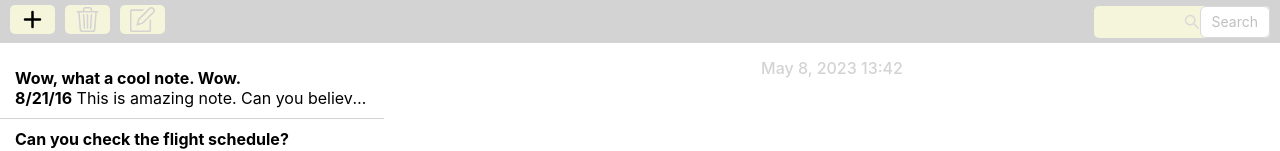
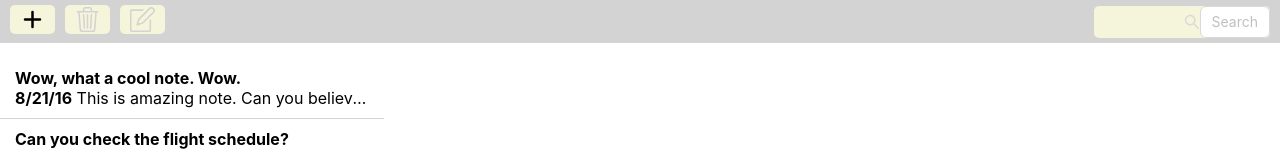
Before and after one commit to Anatolii1996/notes, a React (Create React App) app: page /work in a window 1280 px wide. Shown: the top 151 px of the page. Built offline with nearby package versions, Linux system fonts and the light colour scheme.

Commit message:
delete time-header

```diff
--- a/src/App.scss
+++ b/src/App.scss
@@ -32,10 +32,10 @@
       svg + a {
         margin-left: 10px;
       }
-      a{
+      a {
         color: black;
       }
-      .inactive{
+      .inactive {
         color: lightgray;
       }
     }
@@ -57,8 +57,7 @@
     height: 93vh;
     overflow-y: scroll;
   }
-
-  .time_header{
+  .work_space {
     width: 70%;
     padding: 15px;
     .time {
@@ -68,6 +67,7 @@
       margin-bottom: 15px;
     }
   }
+
 
   .list_item {
     padding: 10px 15px;
@@ -83,9 +83,9 @@
       text-overflow: ellipsis;
     }
   }
-  .clicked{
+  .clicked {
     background-color: gray;
-    &:hover{
+    &:hover {
       background-color: gray;
     }
   }
--- a/src/components/App.js
+++ b/src/components/App.js
@@ -14,6 +14,7 @@ const messageData = [
   {
     id: uuidv4(),
     date: "8/21/16",
+    time:" August 21, 2016 15:02 PM",
     initialText: `#### Wow, what a cool note. Wow.
 
     **8/21/16** This is amazing note. Can you believe how grate this note is? It\`s the best note.`,
@@ -25,6 +26,7 @@ const messageData = [
   {
     id: uuidv4(),
     date: "5/15/16",
+    time:" May 15, 2016 15:02 PM",
     initialText: `#### Can you check the flight schedule?
 
     **5/15/16** how`,
@@ -36,6 +38,7 @@ const messageData = [
   {
     id: uuidv4(),
     date: "3/23/16",
+    time:" March 23, 2016 15:02 PM",
     initialText: `#### OSX.com daily example
 
     **3/23/16** Locked`,
@@ -225,12 +228,11 @@ function App() {
 
           <Route path="/" element={<Sidebar notes={notes} setNotes={setNotes} findDate={findDate} setIdClicked={setIdClicked}
             idClicked={idClicked} />} >
-            <Route path="/" element={<TimeHeader />}>
-              {/* <Route path="/"></Route> */}
+            {/* <Route path="/" element={<TimeHeader />}> */}
               <Route path="/work" element={<WorkSpace notes={notes} idClicked={idClicked} />} />
               <Route path="/new" element={<NewNote setNotes={setNotes} />} />
               <Route path="/change" element={<ChangeNote idClicked={idClicked} notes={notes}/>}/>
-            </Route>
+            {/* </Route> */}
 
 
           </Route>
--- a/src/components/NewNote.jsx
+++ b/src/components/NewNote.jsx
@@ -29,6 +29,7 @@ const NewNote = ({ setNotes }) => {
               initialText: convertToMark(newNote),
               text: convertToMark(newNote),
               date: String(moment().format("M/D/YY")),
+              time: String(moment().format('MMMM D, YYYY [at] HH:mm A'))
             },
             ...prev,
           ]);
--- a/src/components/WorkSpace.jsx
+++ b/src/components/WorkSpace.jsx
@@ -7,15 +7,16 @@ const WorkSpace = ({ notes, idClicked }) => {
   useEffect(() => {
     if (idClicked) {
       setCurrentNote(
-        notes
-          .find((el) => el.id == idClicked)
-          .text.replace(/\*\*\*\*.*?\*\*\*\*/g, "")
+        notes.find((el) => el.id == idClicked)
       );
     }
   }, [idClicked]);
 
   return (
-    <div>{currentNote && <ReactMarkdown>{currentNote}</ReactMarkdown>}</div>
+    <div className="work_space">
+      <p className="time">{currentNote.time}</p>
+      {currentNote && <ReactMarkdown>{currentNote.text.replace(/\*+.*?\*+/g, "")}</ReactMarkdown>}
+    </div>
   );
 };
 export default WorkSpace;
```
Lines whose indentation alone changed are shown as unchanged.
